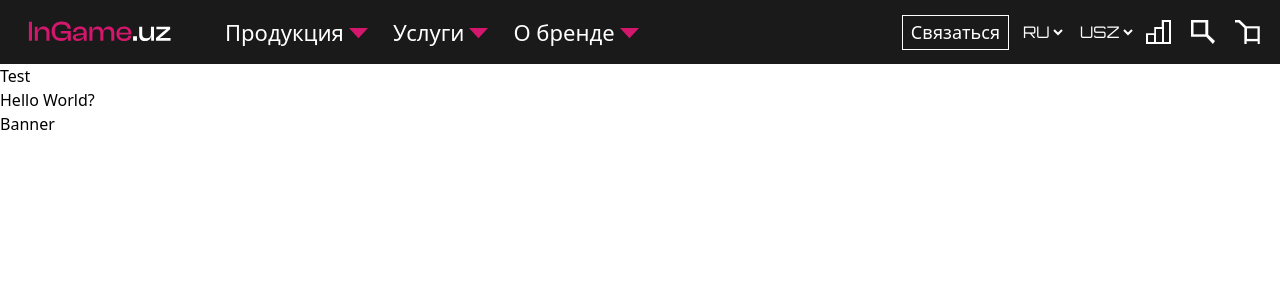
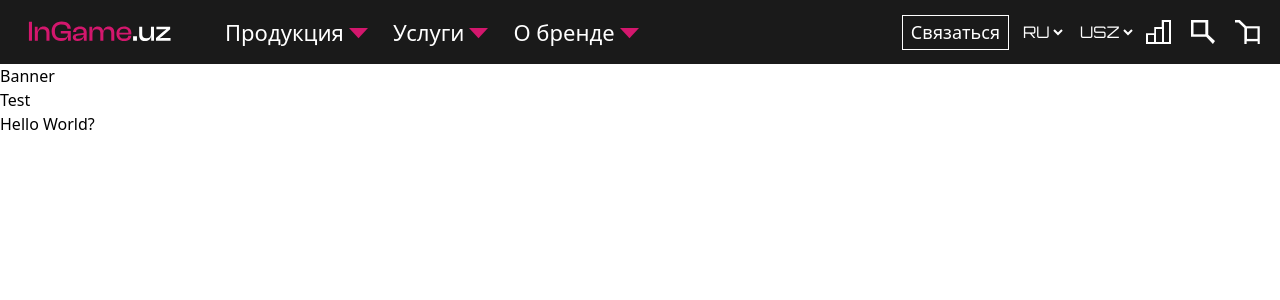
Before and after one commit to JamshidPts/ingame.uz, a React (Vite) app: page / in a window 1280 px wide. Shown: the top 300 px of the page. Built offline with nearby package versions, Linux system fonts and the light colour scheme.

Commit message:
i replaced OurPc.jsx

```diff
--- a/src/App.jsx
+++ b/src/App.jsx
@@ -7,8 +7,8 @@ function App() {
   return (
     <>
       <Header />
+      <Banner />
       <OurPC />
-      <Banner />
     </>
   )
 }
```
